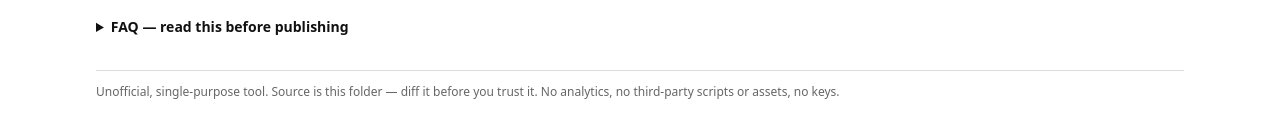
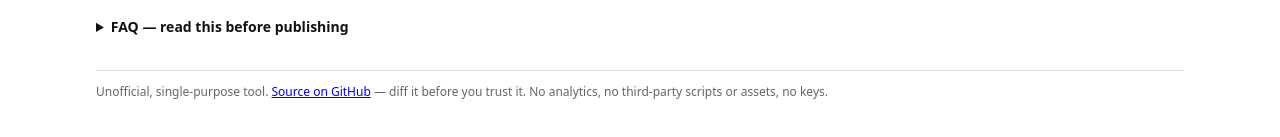
Before and after one commit to hypnoticHODL/extended-follow-list, a plain HTML site: page index.html in a window 1280 px wide. Shown: the part 425-562 px from the top of the page. Drawn offline with Linux system fonts and the light colour scheme.

Commit message:
Link the footer to the GitHub source repository

```diff
--- a/index.html
+++ b/index.html
@@ -92,8 +92,9 @@ followers, and dead keys with no profile. A useful cheap filter is a higher thre
 </details>
 </main>
 
-<footer>Unofficial, single-purpose tool. Source is this folder &mdash; diff it before you trust it.
-No analytics, no third-party scripts or assets, no keys.</footer>
+<footer>Unofficial, single-purpose tool.
+<a href="https://github.com/hypnoticHODL/extended-follow-list">Source on GitHub</a> &mdash; diff it
+before you trust it. No analytics, no third-party scripts or assets, no keys.</footer>
 
 <script src="sign-list.js" defer></script>
 </body>
```
